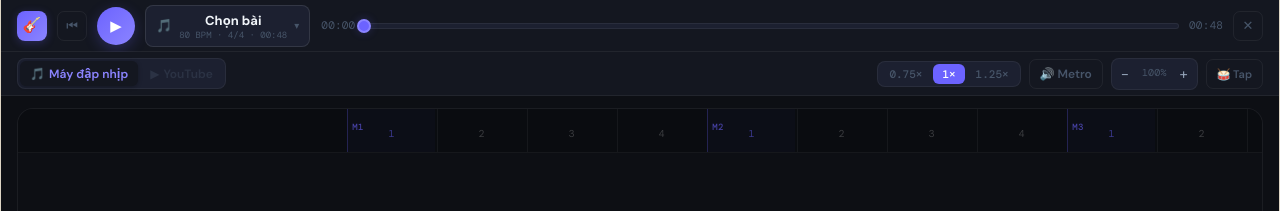
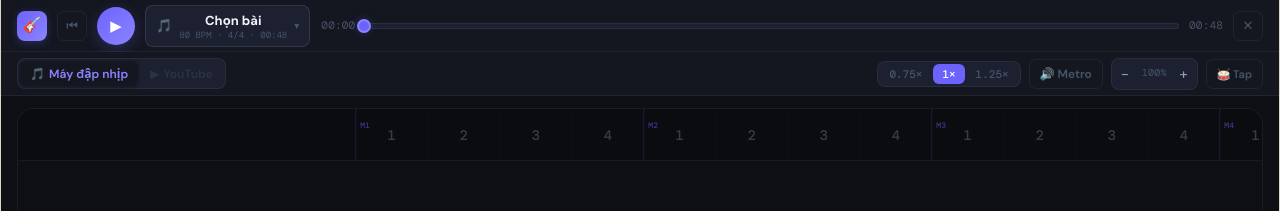
Before and after one commit to vananhaudio/cs-rhythm-editor, a React (Vite) app: page / in a window 1280 px wide. Shown: the top 211 px of the page. Built offline with nearby package versions, Linux system fonts and the light colour scheme.

Commit message:
feat: beat+chord merged into one row

```diff
--- a/src/PlayerView.tsx
+++ b/src/PlayerView.tsx
@@ -381,61 +381,84 @@ export function PlayerView({ song, onClose, onImportSong, extraActions }: {
         <div style={{ flex:1, padding:'12px 16px 0', overflow:'hidden', display:'flex', flexDirection:'column' }}>
           <div style={{ flex:1, borderRadius:16, overflow:'hidden', border:`1px solid ${D.border}`, display:'flex', flexDirection:'column', position:'relative', background:D.bg }}>
 
-            {/* Beat row — scroll, chỉ số chớp sáng */}
-            <div className="player-scroll-area player-scroll-area--beat" ref={beatScrollRef}>
-              <div className="player-scroll-track" style={{ width: totalDur*PPS+beatContainerW, transform:`translateX(${-scrollOff}px)` }}>
-                {Array.from({ length: song.totalBars*song.timeSignature }, (_, i) => {
-                  const bib = i % song.timeSignature, bt = i*beatDur, nb = (i+1)*beatDur;
-                  const w = (nb-bt)*PPS, xBeat = beatNowX + bt*PPS;
-                  const isActive = activeBeatIdx === i;
-                  const isBar1 = bib === 0;
-                  return (
-                    <div key={i} className={`tl-beat-cell${isBar1 ? ' tl-beat-cell--bar1' : ''}${activeBeatIdx > i ? ' tl-beat-cell--past' : ''}`}
-                      style={{ left:xBeat, width:w-2, transform:'translateX(-50%)' }}>
-                      {isBar1 && <span className="tl-bar-num">M{Math.floor(i/song.timeSignature)+1}</span>}
-                      <span className="tl-beat-num" style={{
-                        color: isActive ? (isBar1 ? '#fff' : D.accentLight) : undefined,
-                        textShadow: isActive ? (isBar1 ? `0 0 12px #fff, 0 0 24px ${D.accent}` : `0 0 10px ${D.accent}`) : 'none',
-                        fontSize: isActive ? 14 : undefined,
-                        fontWeight: isActive ? 800 : undefined,
-                        transition: 'color 0.05s, text-shadow 0.05s',
-                      }}>{bib+1}</span>
-                    </div>
-                  );
-                })}
-              </div>
-            </div>
+            {/* Beat + Chord — cùng 1 hàng, scroll */}
+            {(() => {
+              const totalBeats = song.totalBars * song.timeSignature
+              const BEAT_W = Math.max(44, Math.min(72, (containerW * 0.7) / song.timeSignature))
+              const totalW = totalBeats * BEAT_W
+
+              // Map chord theo beat index
+              const chordAtBeat: Record<number, string> = {}
+              ;(song.chords ?? []).forEach(c => {
+                const beatIdx = Math.round(c.time / beatDur)
+                chordAtBeat[beatIdx] = c.name
+              })
+
+              const nowBeatX = containerW * 0.3
+              const offsetX = activeBeatIdx >= 0
+                ? nowBeatX - activeBeatIdx * BEAT_W - BEAT_W / 2
+                : nowBeatX - BEAT_W / 2
+
+              return (
+                <div style={{ height:52, background:D.bgBeat, borderBottom:`1px solid ${D.border}`, overflow:'hidden', position:'relative', flexShrink:0 }}>
+                  <div style={{ position:'absolute', top:0, left:0, height:'100%', width:totalW + containerW, transform:`translateX(${offsetX}px)`, transition:'transform 0.12s linear', display:'flex', alignItems:'center' }}>
+                    {Array.from({ length: totalBeats }, (_, i) => {
+                      const bib = i % song.timeSignature
+                      const isActive = activeBeatIdx === i
+                      const isPast = activeBeatIdx > i
+                      const chord = chordAtBeat[i]
+                      const isBar1 = bib === 0
+
+                      return (
+                        <div key={i} style={{
+                          width: BEAT_W, height:'100%',
+                          display:'flex', flexDirection:'column',
+                          alignItems:'center', justifyContent:'center',
+                          borderLeft: isBar1 ? `1px solid rgba(108,99,255,0.2)` : `1px solid rgba(255,255,255,0.03)`,
+                          flexShrink: 0, position:'relative',
+                        }}>
+                          {/* Bar number above for beat 1 */}
+                          {isBar1 && (
+                            <span style={{ position:'absolute', top:3, left:4, fontSize:8, fontFamily:'"DM Mono",monospace', color: isPast ? 'rgba(108,99,255,0.3)' : 'rgba(108,99,255,0.5)', fontWeight:500 }}>
+                              M{Math.floor(i/song.timeSignature)+1}
+                            </span>
+                          )}
+                          {/* Chord OR beat number */}
+                          {chord ? (
+                            <span style={{
+                              fontSize: isActive ? 20 : 17,
+                              fontWeight: 700,
+                              color: isActive ? D.gold : isPast ? 'rgba(245,158,11,0.25)' : 'rgba(245,158,11,0.55)',
+                              fontFamily: '"Helvetica Neue",Arial,sans-serif',
+                              textShadow: isActive ? `0 0 10px ${D.goldGlow}` : 'none',
+                              transition: 'color 0.06s, font-size 0.06s',
+                              lineHeight: 1,
+                            }}>{chord}</span>
+                          ) : (
+                            <span style={{
+                              fontSize: isActive ? 18 : 14,
+                              fontWeight: isActive ? 800 : 500,
+                              color: isActive
+                                ? (isBar1 ? '#ffffff' : D.accentLight)
+                                : isPast ? 'rgba(255,255,255,0.1)' : 'rgba(255,255,255,0.2)',
+                              fontFamily: '"DM Mono",monospace',
+                              textShadow: isActive ? (isBar1 ? `0 0 14px rgba(255,255,255,0.8), 0 0 28px ${D.accent}` : `0 0 10px ${D.accent}88`) : 'none',
+                              transition: 'color 0.06s, font-size 0.06s',
+                              lineHeight: 1,
+                            }}>{bib + 1}</span>
+                          )}
+                        </div>
+                      )
+                    })}
+                  </div>
+                </div>
+              )
+            })()}
 
             {/* Lyric + chord row */}
             <div className="player-scroll-area player-scroll-area--lyric" ref={scrollRef} style={{ flex:1 }}>
               <div className="player-scroll-track" style={{ width:trackW, transform:`translateX(${-scrollOff}px)` }}>
-                {/* Chords */}
-                {[...(song.chords??[])].sort((a,b)=>a.time-b.time).map((c,ci) => {
-                  const cx = nowX + c.time*PPS;
-                  const sc = song.chords ?? [];
-                  const nct = ci+1<sc.length ? sc[ci+1].time : c.time+barDur*4;
-                  const active = currentTimeRef.current>=c.time && currentTimeRef.current<nct;
-                  return (
-                    <div key={c.id} style={{ left:cx, position:'absolute', top:0, height:'100%' }}>
-                      <div style={{
-                        position:'absolute', top:16,
-                        color: D.gold,
-                        fontSize: 24,
-                        fontWeight: 700,
-                        letterSpacing: '-0.01em',
-                        opacity: active ? 1 : 0.4,
-                        filter: active ? `drop-shadow(0 0 8px ${D.goldGlow})` : 'none',
-                        transition: 'opacity 0.12s, filter 0.12s',
-                        whiteSpace: 'nowrap',
-                        transform: 'translateX(-50%)',
-                        pointerEvents: 'none',
-                        fontFamily: '"Helvetica Neue", Arial, sans-serif',
-                      }}>
-                        {c.name}
-                      </div>
-                    </div>
-                  );
-                })}
+                {/* Chords đã chuyển lên beat row */}
                 {/* Lyrics */}
                 {(song.lyrics??[]).map((l,i) => {
                   const lx = nowX + l.time*PPS;
```
